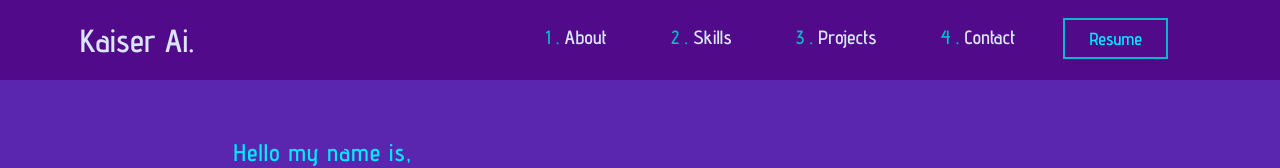
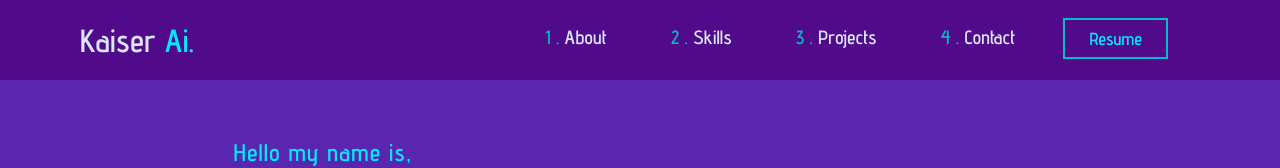
Before and after one commit to Kaiser69/react-kaiser-resume, a React (Create React App) app: page / in a window 1280 px wide. Shown: the top 168 px of the page. Built offline with nearby package versions, Linux system fonts and the light colour scheme.

Commit message:
setup gh-pages-add

```diff
--- a/src/Components/Home Section/home.scss
+++ b/src/Components/Home Section/home.scss
@@ -160,7 +160,7 @@
         .leftIcons{
             left: 5%;
             bottom: 0;
-            z-index: 100;
+            z-index: -1;
             .socials{
                 gap: 1rem;
               a{
--- a/src/Components/Navbar/Navbar.jsx
+++ b/src/Components/Navbar/Navbar.jsx
@@ -33,7 +33,7 @@ const Navbar = () => {
   return (
     <header className={activeHeader}>
         <div className='logoDiv'>
-        <h1 className='logo'><a href='#home'>Kaiser Ai.</a>
+        <h1 className='logo'><a href='#home'>Kaiser <tag style={{color:"#00eaff"}}>Ai.</tag> </a>
          </h1>
         </div>
       <div className={active}>
@@ -58,7 +58,7 @@ const Navbar = () => {
               </li>
 
               <button className='btn' >
-                <a href="https://kaiser69.github.io/resume.io/" target="_blank" rel="noreferrer"
+                <a href="https://kaiser69.github.io/react-kaiser-resume/" target="_blank" rel="noreferrer"
                  className="href">Resume</a>
               </button>
 
```
Also changed, not shown: 1 other file (tests, documents, lock files or other folders).
